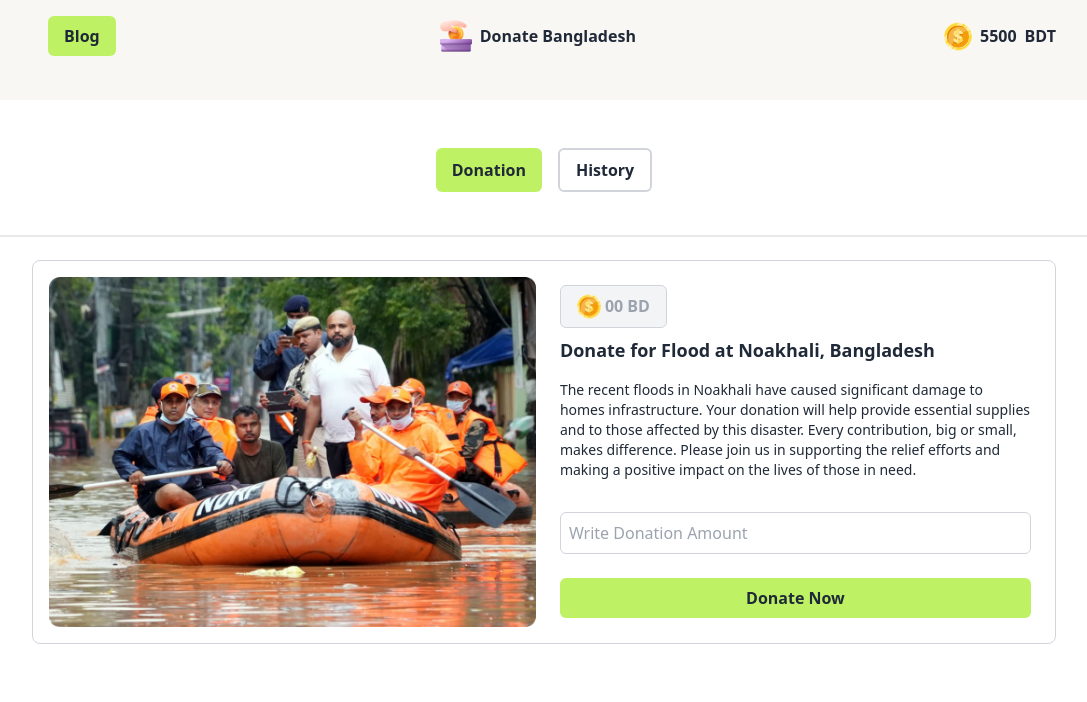
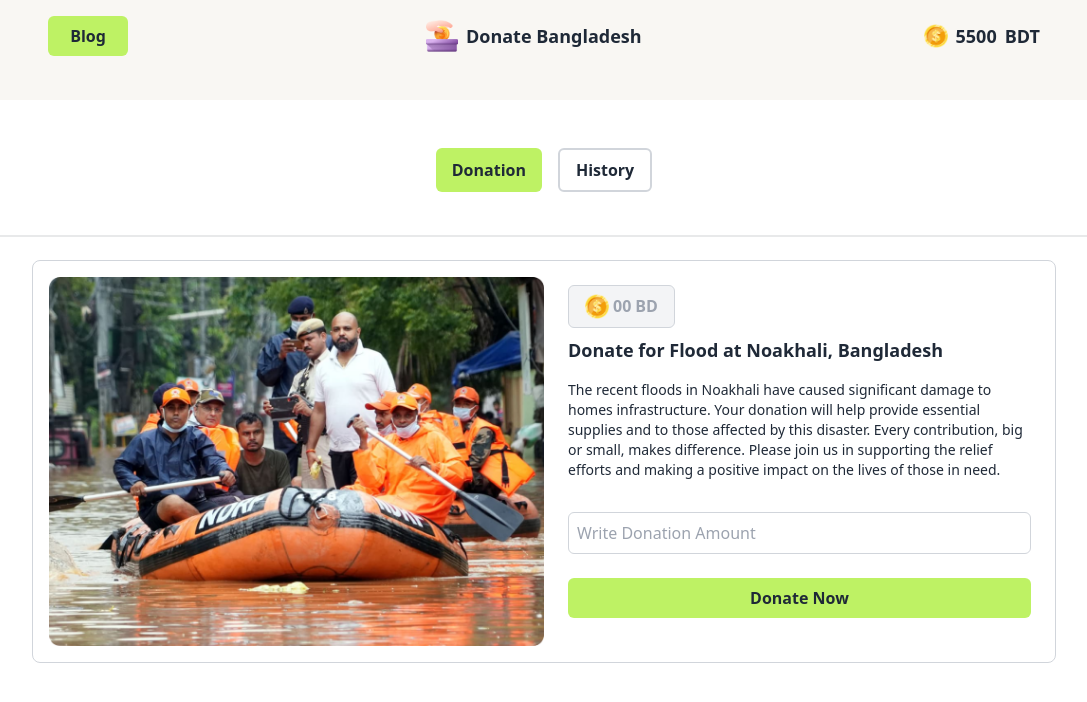
Before and after one commit to trimikroy/assignment-5, a plain HTML site: page index.html in a window 1280 px wide. Shown: the top 702 px of the page, without its empty margins (96-1183 px from the left). Drawn offline with nearby package versions, Linux system fonts and the light colour scheme.

Commit message:
noakhali donate done

```diff
--- a/index.html
+++ b/index.html
@@ -20,17 +20,17 @@
             <nav class=" max-w-screen-lg mx-auto  flex justify-between ">
 
                 <button id="btn-blog"
-                    class=" bg-lime-300 text-md font-bold rounded-md py-2 px-4  mx-4 my-4 md:my-4 ">Blog</button>
+                    class=" w-16 md:w-20 bg-lime-300 text-md font-bold rounded-md py-2 px-2  mx-4 my-4 md:my-4 ">Blog</button>
 
-                <div class="flex  items-center gap-2 ">
-                    <img class="w-8 h-8  " src="assets/logo.png" alt="">
-                    <h2 class="font-semibold">Donate Bangladesh</h2>
+                <div class="flex  items-center gap-2  ">
+                    <img class="w-4 h-4  md:w-8 md:h-8  " src="assets/logo.png" alt="">
+                    <h2 class="text-sm md:text-lg font-bold">Donate Bangladesh</h2>
                 </div>
 
-                <div class="flex  items-center">
-                    <img src="assets/coin.png" alt="">
-                    <p class="font-semibold ">
-                        <span id="main-balance" class="mx-2">5500</span>BDT
+                <div class="flex items-center mr-4">
+                    <img class= "w-4 md:w-6" src="assets/coin.png" alt="">
+                    <p class="font-semibold text-sm md:text-lg ">
+                        <span id="main-balance" class="mx-2 ">5500</span>BDT
                     </p>
                 </div>
 
@@ -56,11 +56,11 @@
         <section class="max-w-screen-lg mt-4 mx-auto  h-[1000px]">
 
             <!-- donation card--1 Noakhalil Donation -->
-            <div class="h-96 p-4 rounded-lg  flex justify-center gap-4 border border-gray-300">
+            <div class="h-auto p-4 rounded-lg flex flex-col md:flex-row justify-center gap-4 border border-gray-300">
 
-                <img class="w-3/6" src="assets/noakhali.png" alt="">
+                <img class=" md:w-3/6 " src="assets/noakhali.png" alt="">
                 <!-- donate Noakhali -->
-                <div class="w-3/6 p-2  ">
+                <div class="md:w-3/6 p-2  ">
 
                     <!-- amount button  -->
                     <button id="btn-amount-noakhali"
@@ -76,7 +76,7 @@
                         relief efforts and making a positive impact on the lives of those in need.</p>
 
                     <!-- input field noakhali donation -->
-                    <input id="add-noakhali-donate" class="border border-gray-300 rounded-md w-full mt-8 p-2"
+                    <input id="add-noakhali-donate" class=" border border-gray-300 rounded-md w-full mt-8 p-2"
                         type="number" name="" placeholder="Write Donation Amount">
 
                     <button id="btn-noakhali-donation"
```
